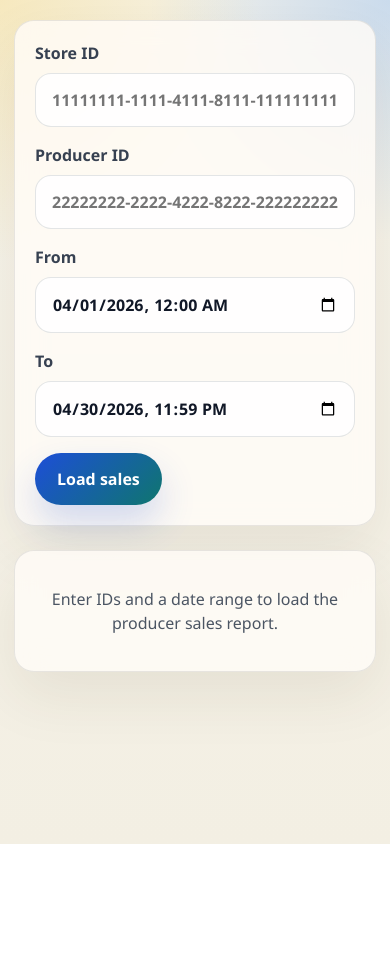
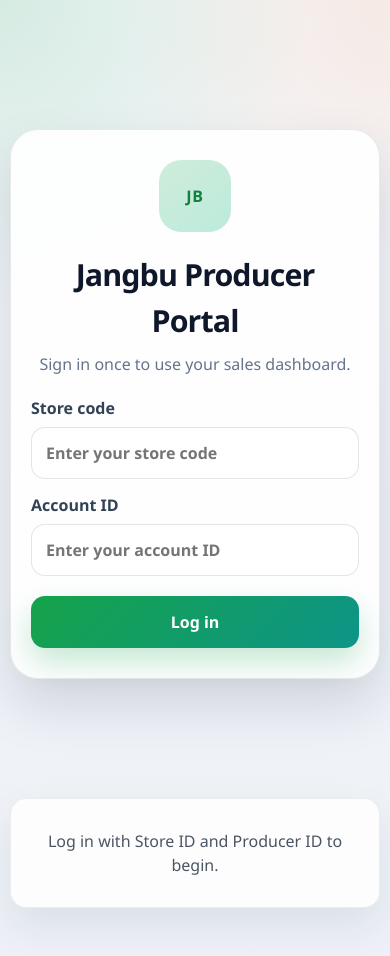
Before and after one commit to seunghunee/jangbu-client, a React (Vite) app: page / in a window 390 px wide. Shown: the top 956 px of the page. Before the commit the page ends 844 px from the top, so only its background shows below. Built offline with nearby package versions, Linux system fonts and the light colour scheme.

Commit message:
style: update styles for improved UI and responsiveness

```diff
--- a/src/App.tsx
+++ b/src/App.tsx
@@ -1,4 +1,4 @@
-import { FormEvent, useEffect, useState } from "react";
+import { FormEvent, useEffect, useRef, useState } from "react";
 import { fetchProducerSales, type ProducerSalesResponse } from "./api";
 import {
   formatDateTimeLabel,
@@ -11,42 +11,163 @@ import {
 } from "./format";
 
 type FormState = {
+  selectedDate: string;
+  rangeDays: number;
+};
+
+type IdentityState = {
   storeId: string;
   producerId: string;
-  from: string;
-  to: string;
 };
 
 const initialDateRange = getDefaultDateRange(new Date());
+const IDENTITY_STORAGE_KEY = "jangbu.identity";
 
 const initialFormState: FormState = {
-  storeId: "",
-  producerId: "",
-  from: initialDateRange.from,
-  to: initialDateRange.to,
+  selectedDate: initialDateRange.to.slice(0, 10),
+  rangeDays: 1,
 };
+
+function loadStoredIdentity(): IdentityState | null {
+  if (typeof window === "undefined") {
+    return null;
+  }
+
+  const raw = window.localStorage.getItem(IDENTITY_STORAGE_KEY);
+  if (!raw) {
+    return null;
+  }
+
+  try {
+    const parsed = JSON.parse(raw) as Partial<IdentityState>;
+    const storeId = parsed.storeId?.trim() ?? "";
+    const producerId = parsed.producerId?.trim() ?? "";
+    if (!storeId || !producerId) {
+      return null;
+    }
+    return { storeId, producerId };
+  } catch {
+    return null;
+  }
+}
+
+function toDateTimeLocalValue(date: Date): string {
+  const offset = date.getTimezoneOffset();
+  const localDate = new Date(date.getTime() - offset * 60_000);
+  return localDate.toISOString().slice(0, 16);
+}
+
+function toDateDisplayLabel(dateValue: string): string {
+  const date = new Date(`${dateValue}T00:00:00`);
+  return new Intl.DateTimeFormat("en-US", {
+    year: "numeric",
+    month: "long",
+    day: "numeric",
+  }).format(date);
+}
+
+function shiftDateValue(dateValue: string, deltaDays: number): string {
+  const date = new Date(`${dateValue}T00:00:00`);
+  date.setDate(date.getDate() + deltaDays);
+  return toDateTimeLocalValue(date).slice(0, 10);
+}
+
+function getRequestDateRange(form: FormState): { from: string; to: string } {
+  const end = new Date(`${form.selectedDate}T23:59:59`);
+  const from = new Date(end);
+  from.setDate(end.getDate() - (form.rangeDays - 1));
+  from.setHours(0, 0, 0, 0);
+
+  return {
+    from: toDateTimeLocalValue(from),
+    to: toDateTimeLocalValue(end),
+  };
+}
 
 export function App() {
   const [form, setForm] = useState<FormState>(initialFormState);
+  const [identity, setIdentity] = useState<IdentityState | null>(() =>
+    loadStoredIdentity(),
+  );
+  const [identityDraft, setIdentityDraft] = useState<IdentityState>(() => {
+    const stored = loadStoredIdentity();
+    return {
+      storeId: stored?.storeId ?? "",
+      producerId: stored?.producerId ?? "",
+    };
+  });
   const [report, setReport] = useState<ProducerSalesResponse | null>(null);
   const [errorMessage, setErrorMessage] = useState<string | null>(null);
   const [isLoading, setIsLoading] = useState(false);
+  const dateInputRef = useRef<HTMLInputElement | null>(null);
 
   useEffect(() => {
     document.title = "Jangbu Client";
   }, []);
 
+  function handleIdentitySubmit(event: FormEvent<HTMLFormElement>) {
+    event.preventDefault();
+    const nextIdentity = {
+      storeId: identityDraft.storeId.trim(),
+      producerId: identityDraft.producerId.trim(),
+    };
+
+    if (!nextIdentity.storeId || !nextIdentity.producerId) {
+      setErrorMessage("Store ID and Producer ID are required.");
+      return;
+    }
+
+    setIdentity(nextIdentity);
+    setErrorMessage(null);
+    setReport(null);
+    window.localStorage.setItem(
+      IDENTITY_STORAGE_KEY,
+      JSON.stringify(nextIdentity),
+    );
+  }
+
+  function handleIdentityReset() {
+    setIdentity(null);
+    setReport(null);
+    setErrorMessage(null);
+    setIdentityDraft({ storeId: "", producerId: "" });
+    window.localStorage.removeItem(IDENTITY_STORAGE_KEY);
+  }
+
+  function applyQuickRange(days: number) {
+    const today = toDateTimeLocalValue(new Date()).slice(0, 10);
+    setForm((current) => ({
+      ...current,
+      selectedDate: today,
+      rangeDays: days,
+    }));
+  }
+
+  function shiftSelectedDate(deltaDays: number) {
+    setForm((current) => ({
+      ...current,
+      selectedDate: shiftDateValue(current.selectedDate, deltaDays),
+    }));
+  }
+
   async function handleSubmit(event: FormEvent<HTMLFormElement>) {
     event.preventDefault();
+
+    if (!identity) {
+      setErrorMessage("Please log in first.");
+      return;
+    }
+
     setIsLoading(true);
     setErrorMessage(null);
 
     try {
+      const requestRange = getRequestDateRange(form);
       const nextReport = await fetchProducerSales({
-        storeId: form.storeId.trim(),
-        producerId: form.producerId.trim(),
-        from: toOffsetDateTime(form.from),
-        to: toOffsetDateTime(form.to),
+        storeId: identity.storeId,
+        producerId: identity.producerId,
+        from: toOffsetDateTime(requestRange.from),
+        to: toOffsetDateTime(requestRange.to),
       });
       setReport(nextReport);
     } catch (error) {
@@ -65,17 +186,27 @@ export function App() {
   return (
     <div className="app-shell">
       <main className="page">
-        <section className="panel">
-          <form className="query-form" onSubmit={handleSubmit}>
+        {!identity ? (
+          <section className="login-shell">
+            <article className="login-card">
+              <div className="login-badge" aria-hidden="true">
+                <span>JB</span>
+              </div>
+              <h1 className="login-title">Jangbu Producer Portal</h1>
+              <p className="login-subtitle">
+                Sign in once to use your sales dashboard.
+              </p>
+
+              <form className="login-form" onSubmit={handleIdentitySubmit}>
                 <label>
-              <span>Store ID</span>
+                  <span>Store code</span>
                   <input
                     required
                     type="text"
-                placeholder="11111111-1111-4111-8111-111111111111"
-                value={form.storeId}
+                    placeholder="Enter your store code"
+                    value={identityDraft.storeId}
                     onChange={(event) => {
-                  setForm((current) => ({
+                      setIdentityDraft((current) => ({
                         ...current,
                         storeId: event.target.value,
                       }));
@@ -84,14 +215,14 @@ export function App() {
                 </label>
 
                 <label>
-              <span>Producer ID</span>
+                  <span>Account ID</span>
                   <input
                     required
                     type="text"
-                placeholder="22222222-2222-4222-8222-222222222222"
-                value={form.producerId}
+                    placeholder="Enter your account ID"
+                    value={identityDraft.producerId}
                     onChange={(event) => {
-                  setForm((current) => ({
+                      setIdentityDraft((current) => ({
                         ...current,
                         producerId: event.target.value,
                       }));
@@ -99,36 +230,91 @@ export function App() {
                   />
                 </label>
 
-            <label>
-              <span>From</span>
+                <button type="submit" className="login-submit">
+                  Log in
+                </button>
+              </form>
+            </article>
+          </section>
+        ) : (
+          <>
+            <section className="page-header panel">
+              <h1>Sales report</h1>
+              <button type="button" onClick={handleIdentityReset}>
+                Switch account
+              </button>
+            </section>
+
+            <section className="panel date-panel">
+              <p className="date-panel-label">Query period</p>
+              <div className="date-nav">
+                <button
+                  type="button"
+                  onClick={() => shiftSelectedDate(-1)}
+                  aria-label="Previous day"
+                >
+                  &lt;
+                </button>
+                <button
+                  type="button"
+                  className="date-display"
+                  onClick={() => dateInputRef.current?.showPicker?.()}
+                >
+                  {toDateDisplayLabel(form.selectedDate)}
+                </button>
+                <button
+                  type="button"
+                  onClick={() => shiftSelectedDate(1)}
+                  aria-label="Next day"
+                >
+                  &gt;
+                </button>
+              </div>
+
               <input
-                required
-                type="datetime-local"
-                value={form.from}
+                ref={dateInputRef}
+                className="date-native-input"
+                type="date"
+                value={form.selectedDate}
                 onChange={(event) => {
                   setForm((current) => ({
                     ...current,
-                    from: event.target.value,
+                    selectedDate: event.target.value,
                   }));
                 }}
               />
-            </label>
 
-            <label>
-              <span>To</span>
-              <input
-                required
-                type="datetime-local"
-                value={form.to}
-                onChange={(event) => {
-                  setForm((current) => ({
-                    ...current,
-                    to: event.target.value,
-                  }));
-                }}
-              />
-            </label>
+              <div className="range-actions">
+                <button
+                  type="button"
+                  className={form.rangeDays === 1 ? "is-active" : undefined}
+                  onClick={() => applyQuickRange(1)}
+                >
+                  Today
+                </button>
+                <button
+                  type="button"
+                  className={form.rangeDays === 7 ? "is-active" : undefined}
+                  onClick={() => applyQuickRange(7)}
+                >
+                  1 week
+                </button>
+                <button
+                  type="button"
+                  className={form.rangeDays === 30 ? "is-active" : undefined}
+                  onClick={() => applyQuickRange(30)}
+                >
+                  1 month
+                </button>
+                <button
+                  type="button"
+                  onClick={() => dateInputRef.current?.showPicker?.()}
+                >
+                  Pick date
+                </button>
+              </div>
 
+              <form className="query-form" onSubmit={handleSubmit}>
                 <div className="form-actions">
                   <button type="submit" disabled={isLoading}>
                     {isLoading ? "Loading report..." : "Load sales"}
@@ -136,6 +322,8 @@ export function App() {
                 </div>
               </form>
             </section>
+          </>
+        )}
 
         {errorMessage ? (
           <section className="panel error-panel">
@@ -166,20 +354,24 @@ export function App() {
 
             <section className="panel report-meta">
               <div>
-                <span className="meta-label">Store</span>
-                <strong>{report.storeId}</strong>
-              </div>
-              <div>
-                <span className="meta-label">Producer</span>
-                <strong>{report.producerId}</strong>
-              </div>
-              <div>
-                <span className="meta-label">Range</span>
+                <span className="meta-label">Report period</span>
                 <strong>
                   {formatDateTimeLabel(report.from)} -{" "}
                   {formatDateTimeLabel(report.to)}
                 </strong>
               </div>
+              <div>
+                <span className="meta-label">Products</span>
+                <strong>{formatInteger(report.products.length)} items</strong>
+              </div>
+              <div>
+                <span className="meta-label">Session</span>
+                <strong>Temporary login active</strong>
+              </div>
+            </section>
+
+            <section className="list-header">
+              <h2>Sales items ({formatInteger(sortedProducts.length)})</h2>
             </section>
 
             <section className="product-list">
@@ -241,7 +433,11 @@ export function App() {
           </>
         ) : (
           <section className="panel empty-state">
-            <p>Enter IDs and a date range to load the producer sales report.</p>
+            <p>
+              {identity
+                ? "Choose a date range to load the producer sales report."
+                : "Log in with Store ID and Producer ID to begin."}
+            </p>
           </section>
         )}
       </main>
--- a/src/styles.css
+++ b/src/styles.css
@@ -2,9 +2,9 @@
   font-family: "Pretendard Variable", "Noto Sans KR", "Segoe UI", sans-serif;
   color: #1f2937;
   background:
-    radial-gradient(circle at top left, rgba(244, 196, 48, 0.24), transparent 28%),
-    radial-gradient(circle at top right, rgba(24, 119, 242, 0.2), transparent 26%),
-    linear-gradient(180deg, #f7f4eb 0%, #f3efe3 100%);
+    radial-gradient(circle at top left, rgba(22, 163, 74, 0.14), transparent 30%),
+    radial-gradient(circle at top right, rgba(249, 115, 22, 0.1), transparent 26%),
+    linear-gradient(180deg, #f5f7fb 0%, #edf1f7 100%);
   line-height: 1.5;
   font-weight: 400;
   color-scheme: light;
@@ -38,21 +38,21 @@ button {
 
 .app-shell {
   min-height: 100vh;
-  padding: 40px 20px 72px;
+  padding: 16px 14px 40px;
 }
 
 .page {
-  width: min(1180px, 100%);
+  width: min(780px, 100%);
   margin: 0 auto;
 }
 
 .panel,
 .stat-card {
-  border: 1px solid rgba(31, 41, 55, 0.1);
-  background: rgba(255, 252, 247, 0.82);
+  border: 1px solid rgba(31, 41, 55, 0.08);
+  background: rgba(255, 255, 255, 0.84);
   backdrop-filter: blur(14px);
-  box-shadow: 0 24px 60px rgba(65, 52, 17, 0.08);
-  border-radius: 24px;
+  box-shadow: 0 18px 40px rgba(15, 23, 42, 0.08);
+  border-radius: 20px;
 }
 
 .eyebrow {
@@ -75,14 +75,168 @@ button {
 }
 
 .panel {
-  padding: 24px;
-  margin-bottom: 24px;
+  padding: 18px;
+  margin-bottom: 14px;
+}
+
+.login-shell {
+  min-height: calc(100vh - 56px);
+  display: grid;
+  place-items: center;
+}
+
+.login-card {
+  width: min(420px, 100%);
+  border-radius: 28px;
+  border: 1px solid rgba(31, 41, 55, 0.1);
+  background: rgba(255, 255, 255, 0.9);
+  box-shadow: 0 26px 54px rgba(15, 23, 42, 0.14);
+  padding: 30px 20px;
+}
+
+.login-badge {
+  width: 72px;
+  height: 72px;
+  border-radius: 22px;
+  display: grid;
+  place-items: center;
+  margin: 0 auto 20px;
+  background: linear-gradient(140deg, rgba(22, 163, 74, 0.2), rgba(16, 185, 129, 0.28));
+  color: #15803d;
+  font-weight: 800;
+  letter-spacing: 0.04em;
+}
+
+.login-title {
+  margin: 0;
+  text-align: center;
+  font-size: 1.9rem;
+  letter-spacing: -0.03em;
+  color: #0f172a;
+}
+
+.login-subtitle {
+  margin: 8px 0 20px;
+  text-align: center;
+  color: #64748b;
+}
+
+.login-form {
+  display: grid;
+  gap: 14px;
+}
+
+.login-form label {
+  display: grid;
+  gap: 7px;
+  font-weight: 700;
+  color: #334155;
+}
+
+.login-form input {
+  border: 1px solid rgba(31, 41, 55, 0.12);
+  background: #fff;
+  padding: 13px 14px;
+  border-radius: 14px;
+}
+
+.login-form input:focus {
+  outline: 2px solid rgba(22, 163, 74, 0.2);
+  border-color: rgba(22, 163, 74, 0.5);
+}
+
+.login-submit {
+  margin-top: 6px;
+  border: 0;
+  border-radius: 14px;
+  padding: 14px 16px;
+  font-weight: 800;
+  color: #fff;
+  background: linear-gradient(135deg, #16a34a, #0d9488);
+  box-shadow: 0 14px 30px rgba(22, 163, 74, 0.24);
+}
+
+.page-header {
+  display: flex;
+  align-items: center;
+  justify-content: space-between;
+  gap: 10px;
+}
+
+.page-header h1 {
+  margin: 0;
+  font-size: 1.5rem;
+}
+
+.page-header button,
+.report-meta button,
+.range-actions button {
+  border: 1px solid rgba(31, 41, 55, 0.12);
+  border-radius: 999px;
+  padding: 8px 12px;
+  background: #fff;
+  color: #1e293b;
+  font-weight: 700;
+}
+
+.date-panel {
+  display: grid;
+  gap: 14px;
+}
+
+.date-nav {
+  display: grid;
+  grid-template-columns: 42px 1fr 42px;
+  gap: 8px;
+  align-items: center;
+}
+
+.date-nav button {
+  border: 1px solid rgba(31, 41, 55, 0.12);
+  border-radius: 12px;
+  background: #fff;
+  color: #1e293b;
+  font-weight: 700;
+  min-height: 40px;
+}
+
+.date-display {
+  text-align: center;
+  letter-spacing: -0.01em;
+}
+
+.date-native-input {
+  position: absolute;
+  opacity: 0;
+  pointer-events: none;
+  width: 1px;
+  height: 1px;
+}
+
+.date-panel-label {
+  margin: 0;
+  font-size: 0.86rem;
+  text-transform: uppercase;
+  letter-spacing: 0.08em;
+  color: #64748b;
+}
+
+.range-actions {
+  display: flex;
+  flex-wrap: wrap;
+  gap: 8px;
+}
+
+.range-actions .is-active {
+  border-color: rgba(249, 115, 22, 0.35);
+  background: rgba(249, 115, 22, 0.14);
+  color: #9a3412;
 }
 
 .query-form {
   display: grid;
-  grid-template-columns: repeat(auto-fit, minmax(220px, 1fr));
-  gap: 16px;
+  grid-template-columns: 1fr;
+  gap: 12px;
 }
 
 .query-form label {
@@ -118,11 +272,11 @@ button {
 .form-actions button {
   border: 0;
   border-radius: 999px;
-  padding: 14px 22px;
-  background: linear-gradient(135deg, #1d4ed8, #0f766e);
+  padding: 12px 20px;
+  background: linear-gradient(135deg, #f97316, #ea580c);
   color: #fff;
   font-weight: 700;
-  box-shadow: 0 18px 36px rgba(29, 78, 216, 0.2);
+  box-shadow: 0 14px 28px rgba(249, 115, 22, 0.24);
 }
 
 .form-actions button:disabled {
@@ -138,13 +292,13 @@ button {
 
 .stats-grid {
   display: grid;
-  grid-template-columns: repeat(4, minmax(0, 1fr));
-  gap: 16px;
-  margin-bottom: 24px;
+  grid-template-columns: repeat(2, minmax(0, 1fr));
+  gap: 10px;
+  margin-bottom: 12px;
 }
 
 .stat-card {
-  padding: 22px;
+  padding: 16px;
 }
 
 .stat-card strong {
@@ -156,7 +310,7 @@ button {
 .report-meta {
   display: grid;
   grid-template-columns: repeat(3, minmax(0, 1fr));
-  gap: 16px;
+  gap: 10px;
 }
 
 .report-meta strong {
@@ -164,9 +318,27 @@ button {
   word-break: break-word;
 }
 
+.report-meta button {
+  padding: 6px 11px;
+}
+
+.list-header {
+  display: flex;
+  align-items: center;
+  justify-content: space-between;
+  padding: 0 4px;
+  margin: 14px 0 10px;
+}
+
+.list-header h2 {
+  margin: 0;
+  font-size: 1.05rem;
+  color: #475569;
+}
+
 .product-list {
   display: grid;
-  gap: 18px;
+  gap: 10px;
 }
 
 .product-card {
@@ -178,7 +350,7 @@ button {
   justify-content: space-between;
   gap: 16px;
   align-items: flex-start;
-  margin-bottom: 20px;
+  margin-bottom: 12px;
 }
 
 .product-header h2 {
@@ -202,14 +374,14 @@ button {
 .product-metrics {
   display: grid;
   grid-template-columns: repeat(3, minmax(0, 1fr));
-  gap: 12px;
-  margin: 0 0 20px;
+  gap: 8px;
+  margin: 0 0 14px;
 }
 
 .product-metrics div {
-  padding: 14px 16px;
-  border-radius: 18px;
-  background: rgba(255, 255, 255, 0.66);
+  padding: 10px 12px;
+  border-radius: 12px;
+  background: rgba(248, 250, 252, 0.92);
 }
 
 .product-metrics dt {
@@ -230,7 +402,7 @@ button {
 table {
   width: 100%;
   border-collapse: collapse;
-  min-width: 620px;
+  min-width: 560px;
 }
 
 th,
@@ -253,18 +425,15 @@ th {
 }
 
 @media (max-width: 960px) {
-  .stats-grid,
-  .report-meta,
-  .product-metrics,
-  .query-form {
+  .stats-grid {
     grid-template-columns: 1fr 1fr;
   }
 }
 
 @media (max-width: 640px) {
   .app-shell {
-    padding-inline: 14px;
-    padding-top: 20px;
+    padding-inline: 10px;
+    padding-top: 10px;
   }
 
   .stats-grid,
@@ -276,11 +445,16 @@ th {
 
   .panel,
   .stat-card {
-    border-radius: 20px;
+    border-radius: 16px;
   }
 
   .panel {
-    padding: 20px;
+    padding: 14px;
+  }
+
+  .page-header {
+    align-items: flex-start;
+    flex-direction: column;
   }
 
   .product-header {
```
Also changed, not shown: vite.config.js (added, +15 -0 lines), 1 other file (tests, documents, lock files or other folders). Lines whose indentation alone changed are shown as unchanged.
